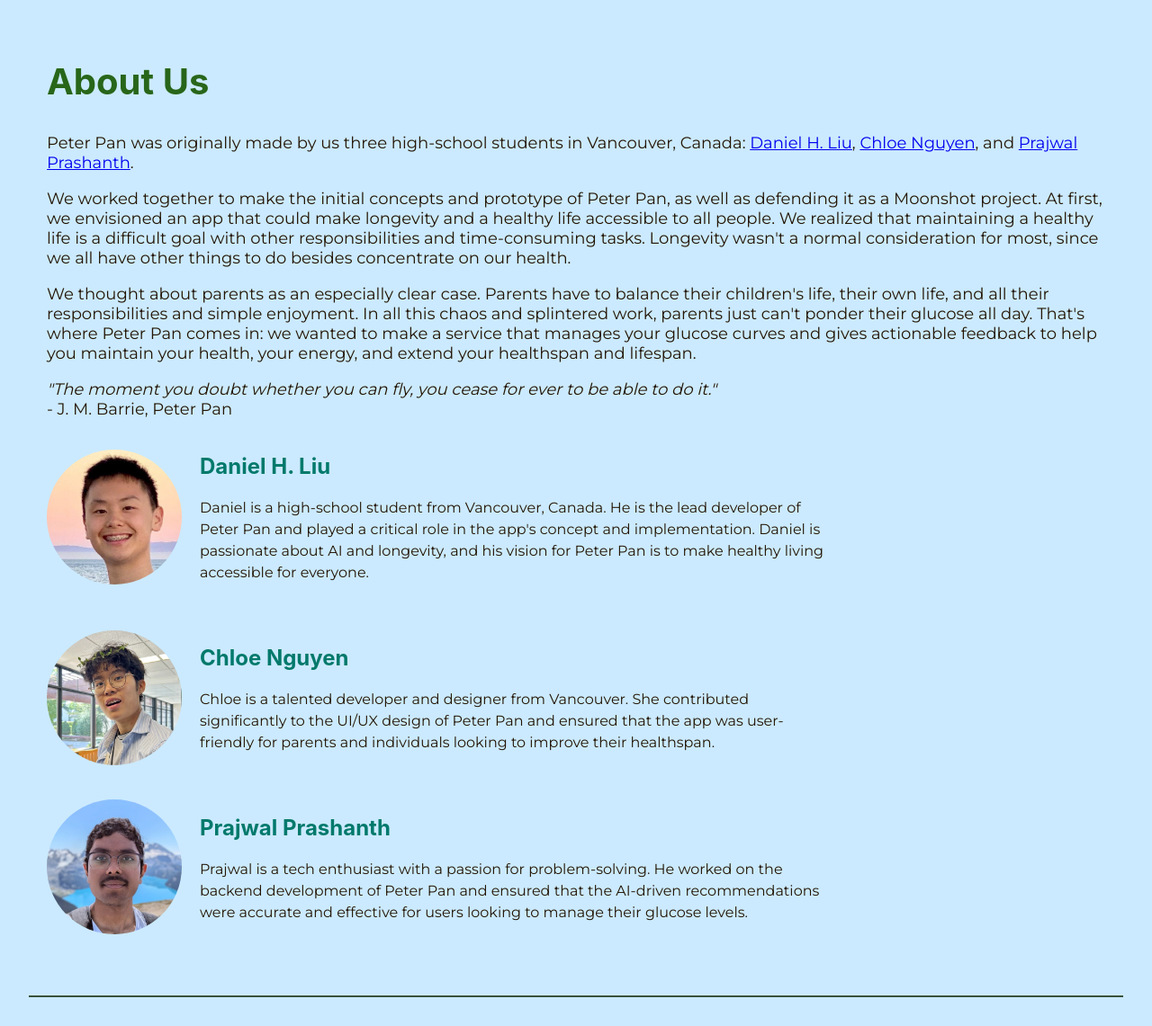
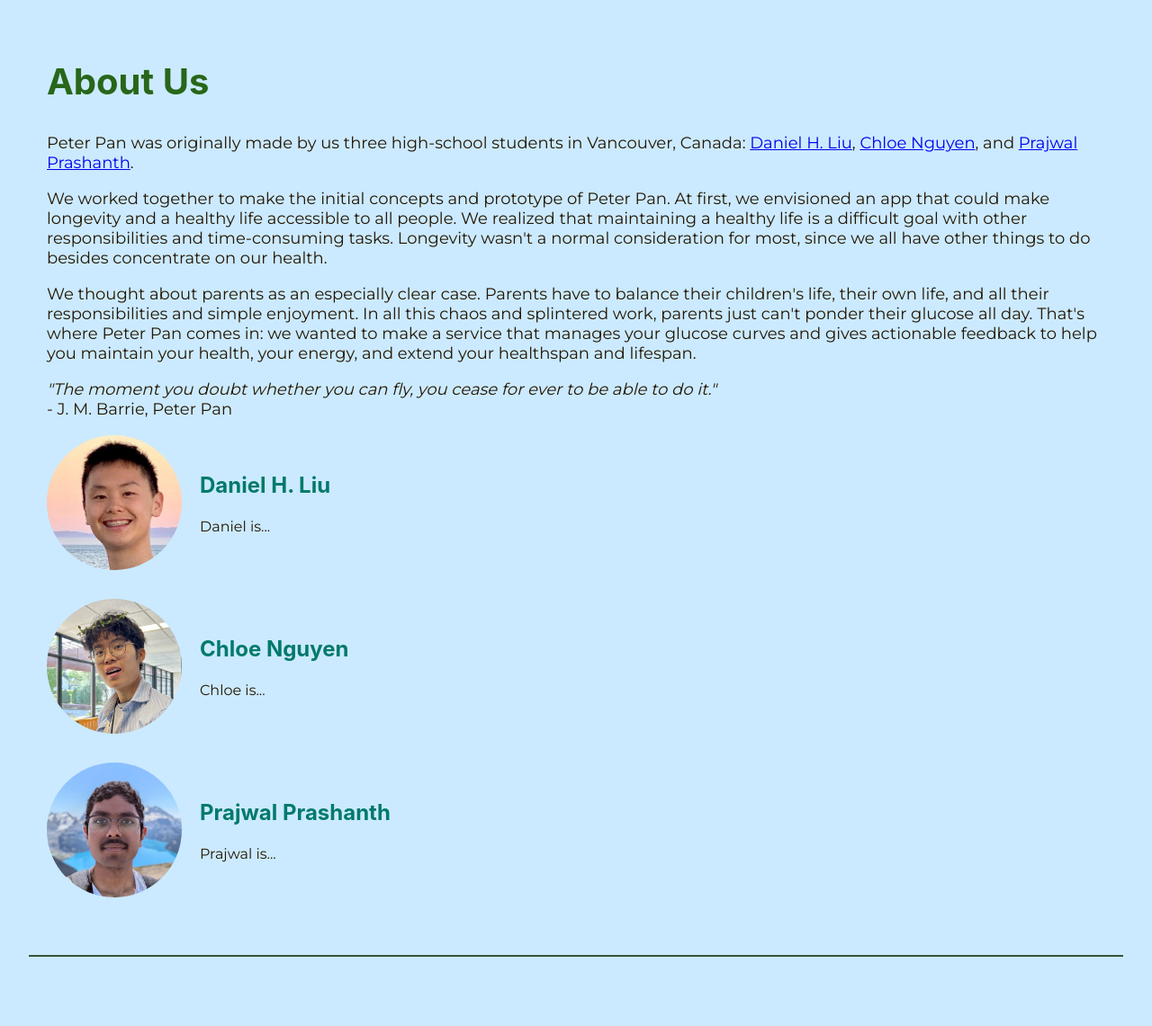
Before and after one commit to Soulciologist/peterpan-ai-with-words, a Flask app: page /about-us in a window 1280 px wide. Shown: the part 111-1252 px from the top of the page at 90% size. After the commit the page ends 1175 px from the top, so only its background shows below. Run offline with Flask 3, Linux system fonts and the light colour scheme; some web fonts are replaced.

Commit message:
Update about-us.html

```diff
--- a/templates/about-us.html
+++ b/templates/about-us.html
@@ -117,8 +117,7 @@
                 </p>
                 <p>
                     We worked together to make the initial concepts and
-                    prototype of Peter Pan, as well as defending it as a
-                    Moonshot project. At first, we envisioned an app that could
+                    prototype of Peter Pan. At first, we envisioned an app that could
                     make longevity and a healthy life accessible to all people.
                     We realized that maintaining a healthy life is a difficult
                     goal with other responsibilities and time-consuming tasks.
@@ -152,12 +151,7 @@
                     <div class="developer-info">
                         <h2>Daniel H. Liu</h2>
                         <p>
-                            Daniel is a high-school student from Vancouver,
-                            Canada. He is the lead developer of Peter Pan and
-                            played a critical role in the app's concept and
-                            implementation. Daniel is passionate about AI and
-                            longevity, and his vision for Peter Pan is to make
-                            healthy living accessible for everyone.
+                            Daniel is...
                         </p>
                     </div>
                 </div>
@@ -169,11 +163,7 @@
                     <div class="developer-info">
                         <h2>Chloe Nguyen</h2>
                         <p>
-                            Chloe is a talented developer and designer from
-                            Vancouver. She contributed significantly to the
-                            UI/UX design of Peter Pan and ensured that the app
-                            was user-friendly for parents and individuals
-                            looking to improve their healthspan.
+                            Chloe is...
                         </p>
                     </div>
                 </div>
@@ -185,12 +175,7 @@
                     <div class="developer-info">
                         <h2>Prajwal Prashanth</h2>
                         <p>
-                            Prajwal is a tech enthusiast with a passion for
-                            problem-solving. He worked on the backend
-                            development of Peter Pan and ensured that the
-                            AI-driven recommendations were accurate and
-                            effective for users looking to manage their glucose
-                            levels.
+                            Prajwal is...
                         </p>
                     </div>
                 </div>
```
